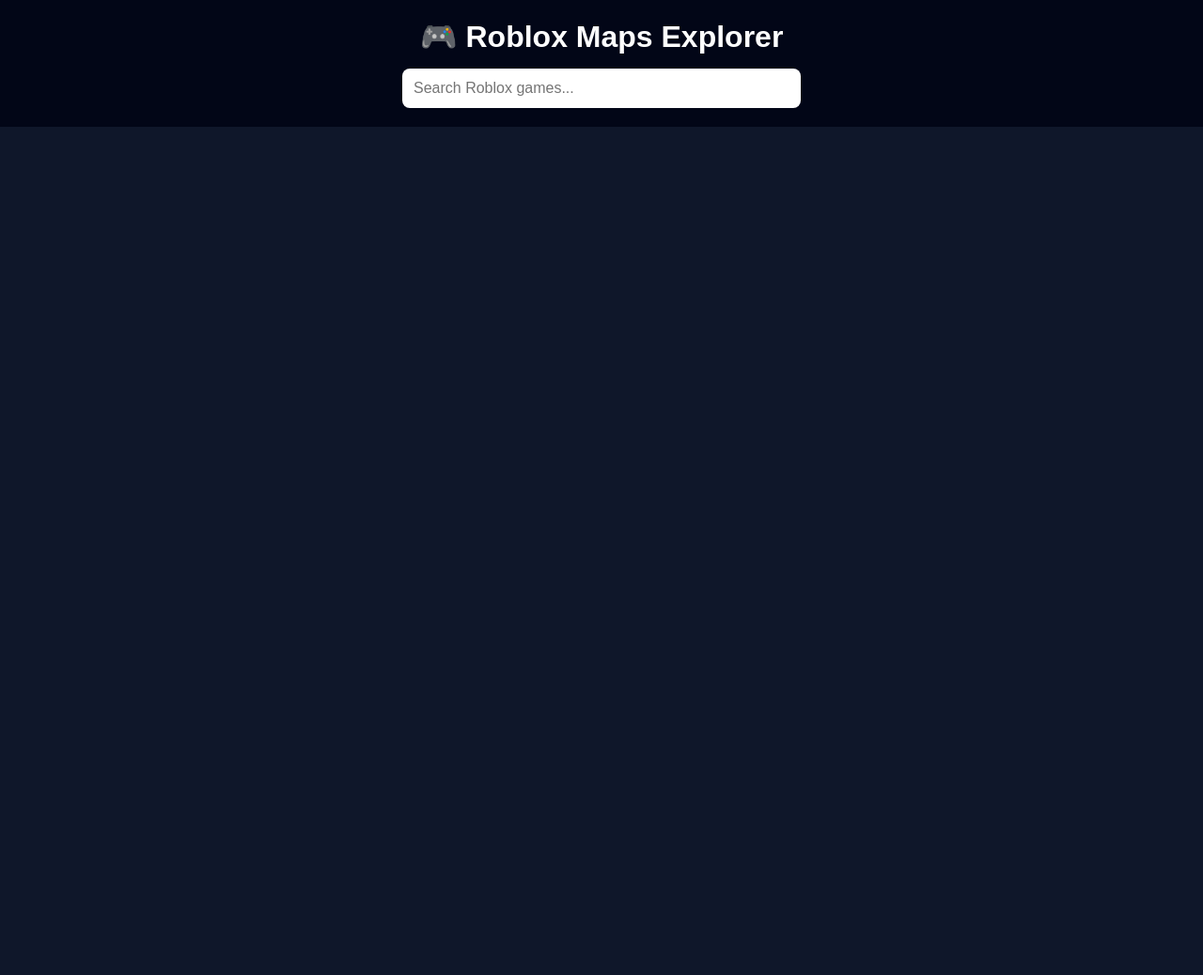
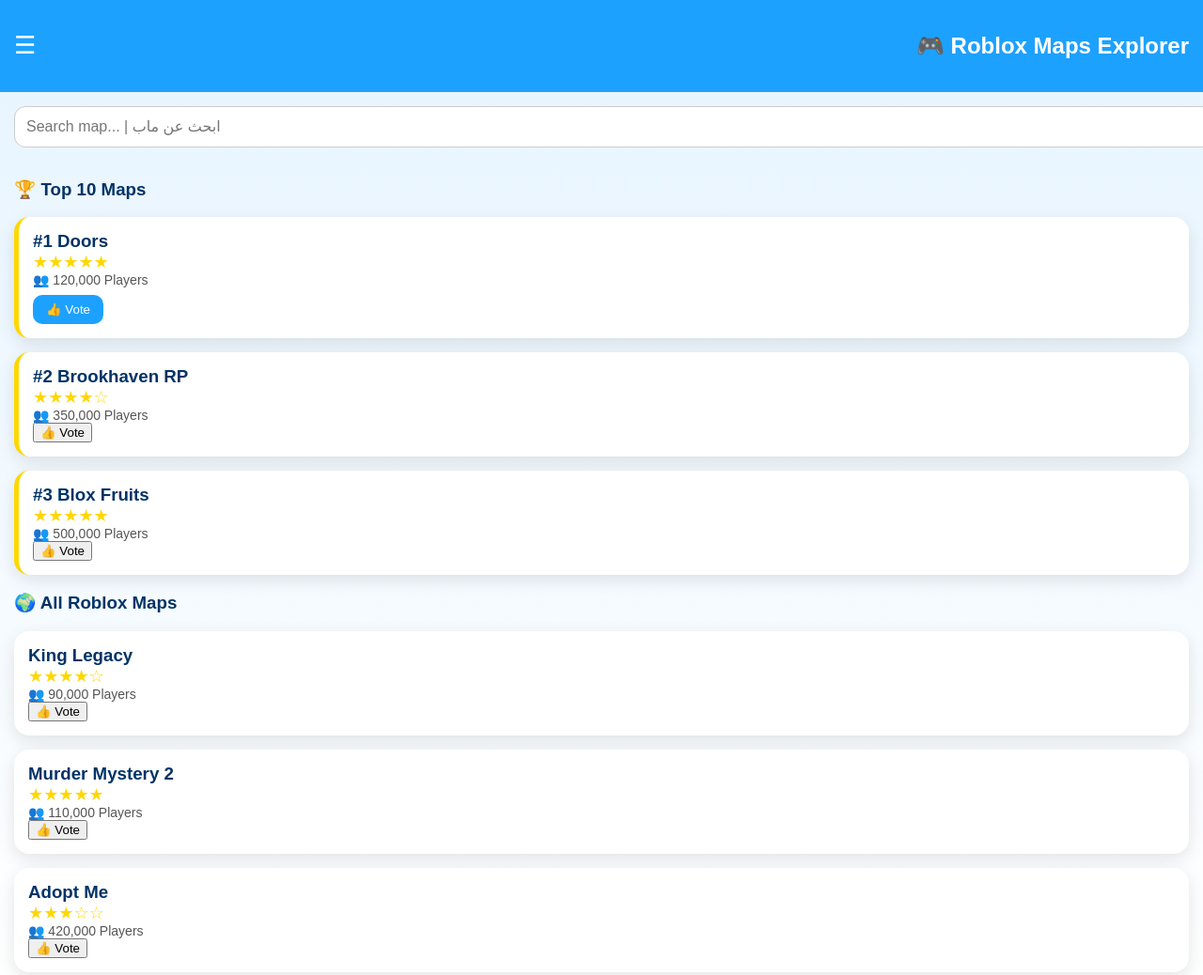
Before and after one commit to saader3433/roblox-maps-app, a plain HTML site: page index.html in a window 1280 px wide. Shown: the top 1038 px of the page at 94% size. Before the commit the page ends 800 px from the top, so only its background shows below. Drawn offline with Linux system fonts and the light colour scheme; no server answers.

Commit message:
Refactor HTML structure and styles for index.html
Updated the layout and styles for the Roblox Maps Explorer page, including new header and card designs.

```diff
--- a/index.html
+++ b/index.html
@@ -1,82 +1,82 @@
 <!DOCTYPE html>
 <html lang="en">
 <head>
-  <meta charset="UTF-8" />
+<meta charset="UTF-8">
 <title>Roblox Maps Explorer</title>
-  <meta name="viewport" content="width=device-width, initial-scale=1.0">
+<meta name="viewport" content="width=device-width, initial-scale=1">
 
 <style>
 body {
+  margin: 0;
   font-family: Arial, sans-serif;
-      margin: 0;
-      background: #0f172a;
-      color: white;
+  background: linear-gradient(180deg, #e6f4ff, #ffffff);
+  color: #003366;
 }
 
 header {
-      padding: 20px;
-      text-align: center;
-      background: #020617;
+  background: #1da1ff;
+  color: white;
+  padding: 15px;
+  display: flex;
+  align-items: center;
+  justify-content: space-between;
 }
 
-    h1 {
+.menu {
+  font-size: 26px;
+  cursor: pointer;
+}
+
+.container {
+  padding: 15px;
+}
+
+.search {
+  width: 100%;
+  padding: 12px;
+  border-radius: 12px;
+  border: 1px solid #ccc;
+  font-size: 16px;
+  margin-bottom: 15px;
+}
+
+.map-card {
+  background: white;
+  border-radius: 16px;
+  padding: 15px;
+  margin-bottom: 15px;
+  box-shadow: 0 6px 18px rgba(0,0,0,0.1);
+}
+
+.map-card h3 {
   margin: 0;
 }
 
-    input {
-      margin-top: 15px;
-      padding: 12px;
-      width: 90%;
-      max-width: 400px;
-      border-radius: 8px;
-      border: none;
-      font-size: 16px;
-    }
-
-    .games {
-      display: grid;
-      grid-template-columns: repeat(auto-fill, minmax(250px, 1fr));
-      gap: 20px;
-      padding: 20px;
-    }
-
-    .card {
-      background: #020617;
-      border-radius: 12px;
-      overflow: hidden;
-      transition: transform 0.2s;
-    }
-
-    .card:hover {
-      transform: scale(1.03);
-    }
-
-    .card img {
-      width: 100%;
-      height: 160px;
-      object-fit: cover;
-    }
-
-    .card-content {
-      padding: 12px;
-    }
-
-    .card-content h3 {
-      margin: 0 0 8px;
+.stars {
+  color: gold;
   font-size: 18px;
 }
 
 .players {
   font-size: 14px;
-      color: #38bdf8;
+  color: #555;
 }
 
-    a {
-      display: block;
-      margin-top: 10px;
-      text-decoration: none;
-      color: #22c55e;
-      font-weight: bold;
+.vote button {
+  margin-top: 8px;
+  padding: 8px 14px;
+  border: none;
+  border-radius: 10px;
+  background: #1da1ff;
+  color: white;
+  cursor: pointer;
+}
+.vote button:hover {
+  background: #0c7fd6;
+}
+
+.top {
+  border-left: 5px solid gold;
 }
 </style>
 </head>
@@ -84,55 +84,62 @@
 <body>
 
 <header>
-  <h1>🎮 Roblox Maps Explorer</h1>
-  <input id="search" placeholder="Search Roblox games..." />
+  <div class="menu">☰</div>
+  <h2>🎮 Roblox Maps Explorer</h2>
 </header>
 
-<div class="games" id="games"></div>
+<div class="container">
+  <input class="search" placeholder="Search map... | ابحث عن ماب">
 
-<script>
-const gamesContainer = document.getElementById("games");
-const searchInput = document.getElementById("search");
+  <h3>🏆 Top 10 Maps</h3>
 
-let allGames = [];
+  <div class="map-card top">
+    <h3>#1 Doors</h3>
+    <div class="stars">★★★★★</div>
+    <div class="players">👥 120,000 Players</div>
+    <div class="vote">
+      <button>👍 Vote</button>
+    </div>
+  </div>
 
-async function fetchGames() {
-  const response = await fetch(
-    "https://games.roblox.com/v1/games/list?model.sortToken=&model.gameSortsContext=HomeSorts&model.gameSorts=Popular"
-  );
-  const data = await response.json();
-  allGames = data.games;
-  renderGames(allGames);
-}
+  <div class="map-card top">
+    <h3>#2 Brookhaven RP</h3>
+    <div class="stars">★★★★☆</div>
+    <div class="players">👥 350,000 Players</div>
+    <button>👍 Vote</button>
+  </div>
 
-function renderGames(games) {
-  gamesContainer.innerHTML = "";
-  games.forEach(game => {
-    const card = document.createElement("div");
-    card.className = "card";
+  <div class="map-card top">
+    <h3>#3 Blox Fruits</h3>
+    <div class="stars">★★★★★</div>
+    <div class="players">👥 500,000 Players</div>
+    <button>👍 Vote</button>
+  </div>
 
-    card.innerHTML = `
-      <img src="https://www.roblox.com/asset-thumbnail/image?assetId=${game.placeId}&width=420&height=420&format=png">
-      <div class="card-content">
-        <h3>${game.name}</h3>
-        <div class="players">👥 ${game.playing.toLocaleString()} players</div>
-        <a href="https://www.roblox.com/games/${game.placeId}" target="_blank">Play</a>
+  <h3>🌍 All Roblox Maps</h3>
+
+  <div class="map-card">
+    <h3>King Legacy</h3>
+    <div class="stars">★★★★☆</div>
+    <div class="players">👥 90,000 Players</div>
+    <button>👍 Vote</button>
   </div>
-    `;
-    gamesContainer.appendChild(card);
-  });
-}
 
-searchInput.addEventListener("input", e => {
-  const value = e.target.value.toLowerCase();
-  const filtered = allGames.filter(g =>
-    g.name.toLowerCase().includes(value)
-  );
-  renderGames(filtered);
-});
+  <div class="map-card">
+    <h3>Murder Mystery 2</h3>
+    <div class="stars">★★★★★</div>
+    <div class="players">👥 110,000 Players</div>
+    <button>👍 Vote</button>
+  </div>
 
-fetchGames();
-</script>
+  <div class="map-card">
+    <h3>Adopt Me</h3>
+    <div class="stars">★★★☆☆</div>
+    <div class="players">👥 420,000 Players</div>
+    <button>👍 Vote</button>
+  </div>
+
+</div>
 
 </body>
 </html>
```
Lines whose indentation alone changed are shown as unchanged.
